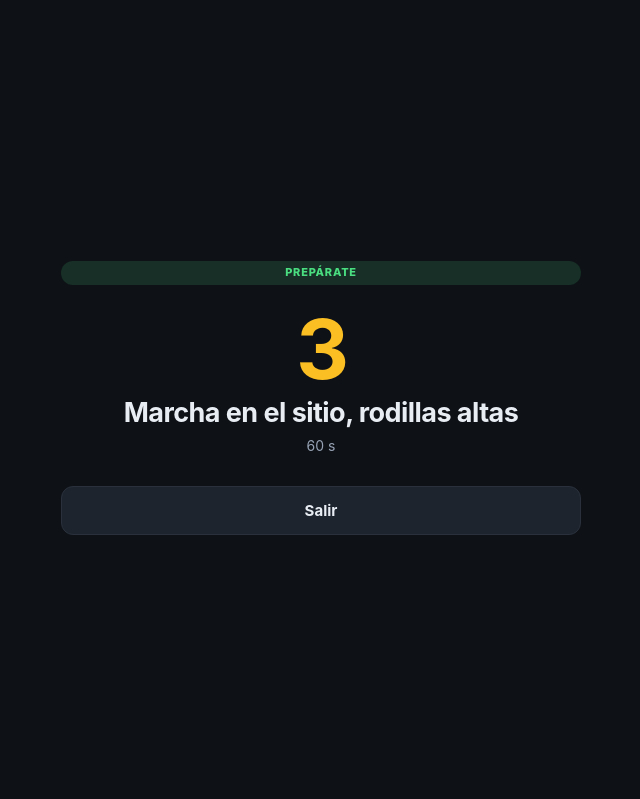
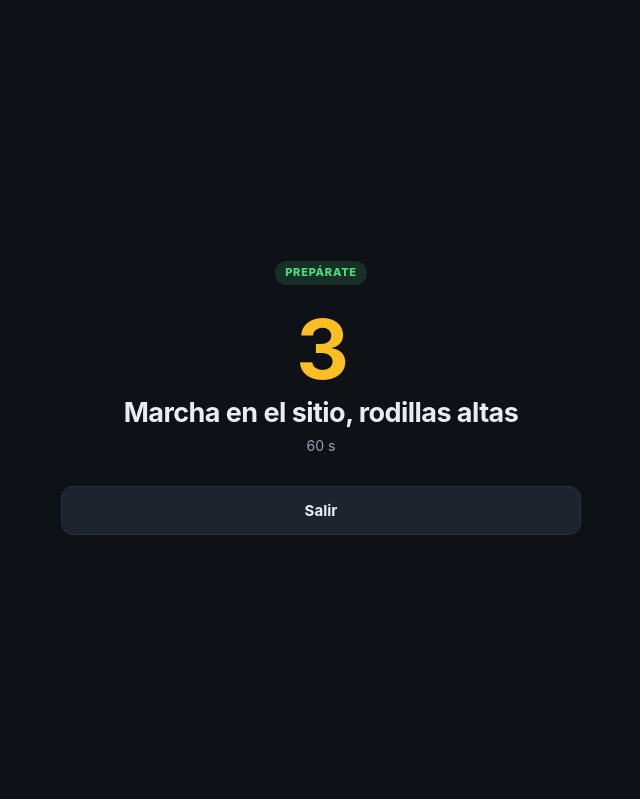
Before and after one commit to octas123/calistenia, a plain HTML site: page index.html in a window 1280 px wide. Both pictures are taken after a click on the button "Empezar calentamiento guiado". Shown: the top 799 px of the page, without its empty margins (319-959 px from the left). Drawn offline with Linux system fonts and the light colour scheme.

Commit message:
Corrige maquetacion del calentamiento guiado

```diff
--- a/index.html
+++ b/index.html
@@ -102,9 +102,11 @@ main{padding:16px;max-width:640px;margin:0 auto}
   padding:calc(20px + var(--safe-t)) 18px calc(24px + var(--safe-b));animation:fade .18s}
 .run-in{max-width:520px;margin:0 auto;min-height:100%;display:flex;
   flex-direction:column;justify-content:center}
-.run-pill{display:inline-block;font-size:11px;font-weight:800;letter-spacing:.07em;
-  padding:4px 10px;border-radius:20px;background:rgba(74,222,128,.15);
-  color:var(--ac);text-transform:uppercase}
+/* align-self evita que la etiqueta se estire a todo el ancho: .run-in es
+   un contenedor flex en columna y por defecto estira a sus hijos. */
+.run-pill{display:inline-block;align-self:center;font-size:11px;font-weight:800;
+  letter-spacing:.07em;padding:4px 10px;border-radius:20px;
+  background:rgba(74,222,128,.15);color:var(--ac);text-transform:uppercase}
 .run-q{font-size:82px;font-weight:750;letter-spacing:-.04em;text-align:center;
   font-variant-numeric:tabular-nums;line-height:1.05;margin:22px 0 4px}
 .run-q.pau{color:var(--tx3)}
@@ -714,9 +716,9 @@ function pintarCalen(){
   const centro = e.reps
     ? '<div class="run-q">'+esc(e.dosis)+'</div>'+
       '<div class="run-d" style="margin-top:-2px">'+esc(e.unidad)+'</div>'
+    /* En los de tiempo no se repite la dosis: la cuenta atrás ya la dice. */
     : '<div class="run-q'+(calen.pausa?' pau':'')+'">'+
-      Math.floor(calen.q/60)+':'+String(calen.q%60).padStart(2,'0')+'</div>'+
-      '<div class="run-d">'+esc(e.dosis)+'</div>';
+      Math.floor(calen.q/60)+':'+String(calen.q%60).padStart(2,'0')+'</div>';
 
   const accion = e.reps
     ? '<button class="btn" onclick="calenAvanzar(1)" style="flex:3">Hecho</button>'
@@ -791,7 +793,7 @@ function vHoy(){
          '<button class="btn" onclick="empezar(\''+sig+'\')">Empezar sesión</button>'+
          '</div>';
 
-    h += '<div class="sec-title">1 · Calentamiento · 8 min</div>' + htmlCalentamiento();
+    h += '<div class="sec-title">1 · Calentamiento</div>' + htmlCalentamiento();
 
     h += '<div class="sec-title">2 · La sesión</div>';
     ses.bloques.forEach(b=>{
@@ -879,7 +881,7 @@ function vSesion(){
 
   /* El calentamiento sigue a mano durante la sesión, plegado para no estorbar. */
   h += '<details class="card tight" style="margin-bottom:12px">'+
-       '<summary style="font-weight:650;font-size:14.5px">Calentamiento · 8 min'+
+       '<summary style="font-weight:650;font-size:14.5px">Calentamiento'+
        '<span class="tiny">tocar para ver</span></summary>'+
        '<div style="margin-top:4px">'+
        '<button class="btn sec" style="margin:10px 0" onclick="calenEmpezar()">Lanzarlo guiado</button>';
```
